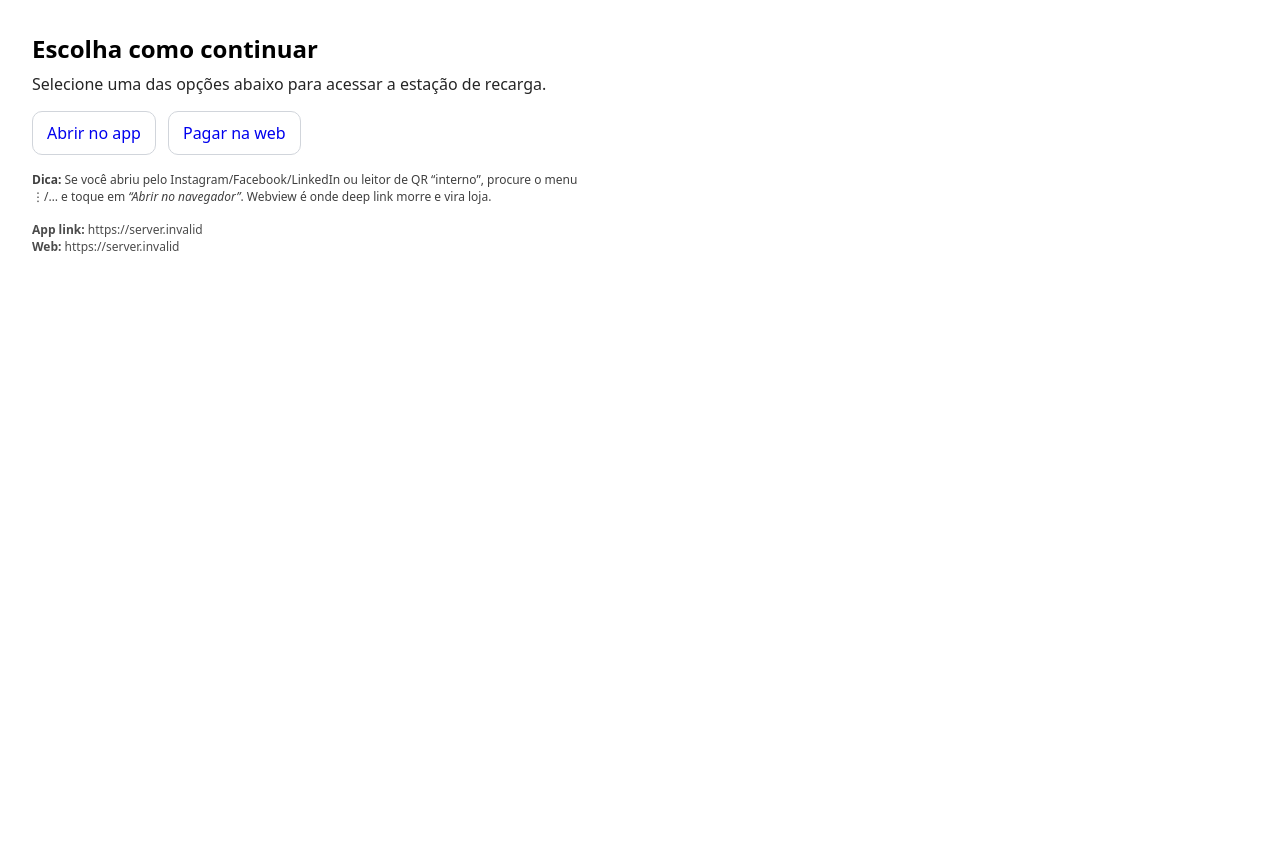
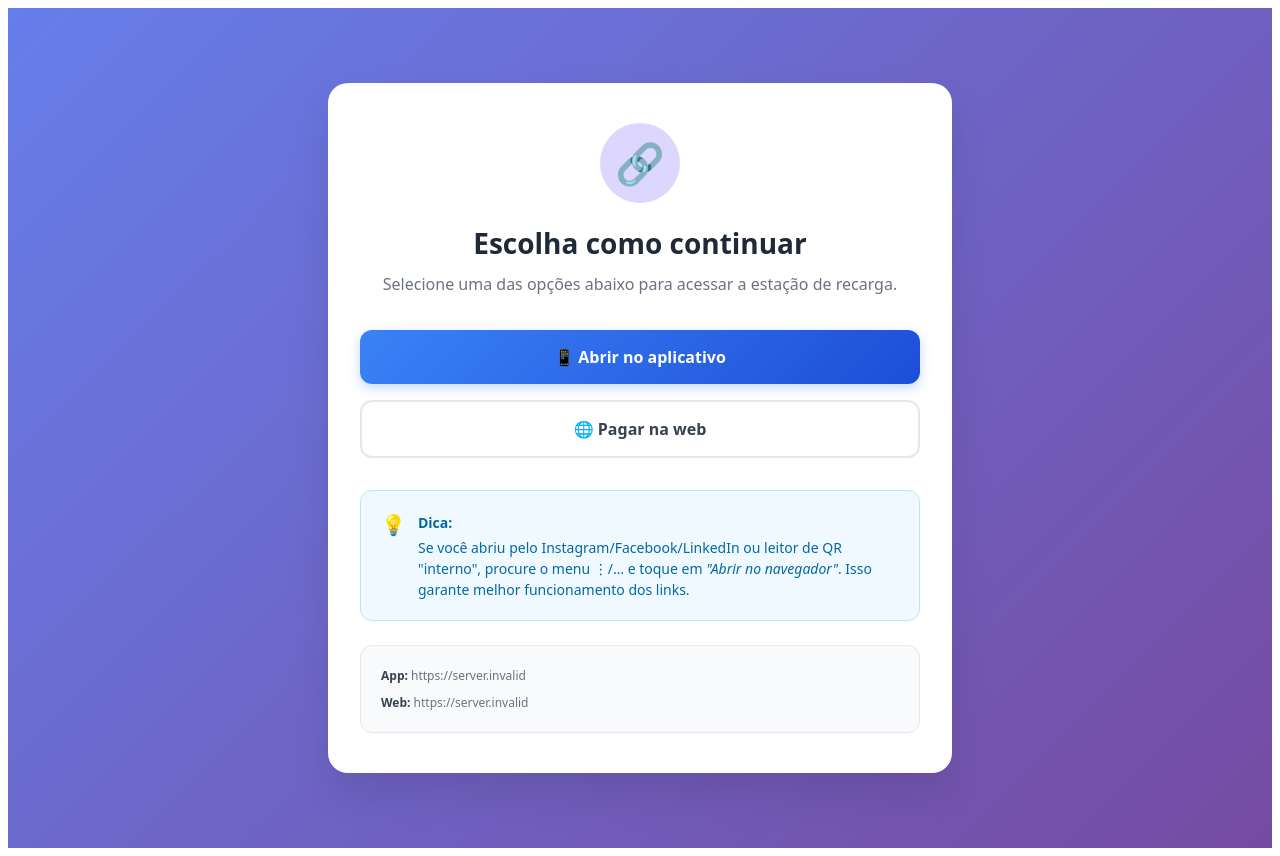
Before and after one commit to DhioneCastilhoBarbosa/qr-redirect, a React (Vite) app: page /r/1/1 in a window 1280 px wide. Before the commit the page ends 800 px from the top, so only its background shows below. Built offline with nearby package versions, Linux system fonts and the light colour scheme; no server answers.

Commit message:
alterando o layout da pagina

```diff
--- a/src/pages/RedirectPage.tsx
+++ b/src/pages/RedirectPage.tsx
@@ -4,12 +4,6 @@ import { useParams, useSearchParams } from "react-router-dom";
 function fillTemplate(tpl: string, vars: Record<string, string>) {
   return tpl.replace(/\{(\w+)\}/g, (_, key) => vars[key] ?? "");
 }
-
-/*function isInAppBrowser() {
-  const ua = navigator.userAgent || "";
-  // Heurística: Instagram/Facebook/LinkedIn e afins (webviews comuns)
-  return /(Instagram|FBAN|FBAV|FB_IAB|Line|LinkedInApp)/i.test(ua);
-}*/
 
 type Status = "idle" | "invalid" | "trying";
 
@@ -46,94 +40,271 @@ export default function RedirectPage() {
 
   if (!stationId || !chargerBoxId) {
     return (
-      <div style={{ padding: 24, fontFamily: "system-ui" }}>
-        <h2>Link inválido</h2>
-        <p>Faltou stationId ou chargerBoxId.</p>
-        <p>
-          Exemplo: <code>/r/956/SEU-UUID</code> ou{" "}
-          <code>/q?stationId=956&amp;chargerBoxId=SEU-UUID</code>
-        </p>
+      <div style={{
+        minHeight: "100vh",
+        display: "flex",
+        alignItems: "center",
+        justifyContent: "center",
+        background: "linear-gradient(135deg, #667eea 0%, #764ba2 100%)",
+        fontFamily: "system-ui, -apple-system, sans-serif",
+        margin: 0,
+        padding: "20px"
+      }}>
+        <div style={{
+          background: "white",
+          borderRadius: "20px",
+          padding: "40px 32px",
+          maxWidth: "500px",
+          width: "100%",
+          boxShadow: "0 20px 40px rgba(0,0,0,0.1)",
+          textAlign: "center"
+        }}>
+          <div style={{
+            width: "80px",
+            height: "80px",
+            borderRadius: "50%",
+            background: "#fee2e2",
+            display: "flex",
+            alignItems: "center",
+            justifyContent: "center",
+            margin: "0 auto 24px",
+            fontSize: "40px"
+          }}>
+            ⚠️
+          </div>
+
+          <h2 style={{
+            color: "#1f2937",
+            fontSize: "28px",
+            fontWeight: "700",
+            margin: "0 0 16px",
+            lineHeight: "1.2"
+          }}>
+            Link Inválido
+          </h2>
+
+          <p style={{
+            color: "#6b7280",
+            fontSize: "16px",
+            margin: "0 0 28px",
+            lineHeight: "1.6"
+          }}>
+            Parece que alguns parâmetros necessários estão faltando no seu link. Verifique se você copiou o link completo.
+          </p>
+
+          <div style={{
+            background: "#f9fafb",
+            borderRadius: "12px",
+            padding: "20px",
+            border: "1px solid #e5e7eb"
+          }}>
+            <h3 style={{
+              color: "#374151",
+              fontSize: "16px",
+              fontWeight: "600",
+              margin: "0 0 12px"
+            }}>
+              Formato esperado:
+            </h3>
+            <div style={{ fontSize: "14px", color: "#6b7280" }}>
+              <div style={{
+                background: "#fff",
+                padding: "10px",
+                borderRadius: "8px",
+                margin: "8px 0",
+                border: "1px solid #e5e7eb",
+                fontFamily: "monospace",
+                fontSize: "13px"
+              }}>
+                /r/956/SEU-UUID
+              </div>
+              <div style={{ margin: "8px 0", color: "#9ca3af" }}>ou</div>
+              <div style={{
+                background: "#fff",
+                padding: "10px",
+                borderRadius: "8px",
+                margin: "8px 0",
+                border: "1px solid #e5e7eb",
+                fontFamily: "monospace",
+                fontSize: "13px"
+              }}>
+                /?stationId=956&chargerBoxId=SEU-UUID
+              </div>
+            </div>
+          </div>
+
+          <div style={{
+            marginTop: "24px",
+            padding: "16px",
+            background: "#eff6ff",
+            borderRadius: "12px",
+            border: "1px solid #dbeafe"
+          }}>
+            <p style={{
+              color: "#1e40af",
+              fontSize: "14px",
+              margin: 0,
+              fontWeight: "500"
+            }}>
+              💡 Entre em contato com quem compartilhou este link para obter a URL correta.
+            </p>
+          </div>
+        </div>
       </div>
     );
   }
 
-  /*const openInNewTab = (url: string) => {
-    setStatus("trying");
-    // Alguns webviews respeitam melhor abrir fora/aba nova
-    window.open(url, "_blank", "noopener,noreferrer");
-  };*/
+  return (
+    <div style={{
+      minHeight: "100vh",
+      display: "flex",
+      alignItems: "center",
+      justifyContent: "center",
+      background: "linear-gradient(135deg, #667eea 0%, #764ba2 100%)",
+      fontFamily: "system-ui, -apple-system, sans-serif",
+      margin: 0,
+      padding: "20px"
+    }}>
+      <div style={{
+        background: "white",
+        borderRadius: "20px",
+        padding: "40px 32px",
+        maxWidth: "560px",
+        width: "100%",
+        boxShadow: "0 20px 40px rgba(0,0,0,0.1)"
+      }}>
+        <div style={{
+          textAlign: "center",
+          marginBottom: "32px"
+        }}>
+          <div style={{
+            width: "80px",
+            height: "80px",
+            borderRadius: "50%",
+            background: "#ddd6fe",
+            display: "flex",
+            alignItems: "center",
+            justifyContent: "center",
+            margin: "0 auto 24px",
+            fontSize: "40px"
+          }}>
+            🔗
+          </div>
 
-  //const looksLikeWebView = isInAppBrowser();
+          <h2 style={{
+            color: "#1f2937",
+            fontSize: "28px",
+            fontWeight: "700",
+            margin: "0 0 12px",
+            lineHeight: "1.2"
+          }}>
+            Escolha como continuar
+          </h2>
 
-  return (
-    <div style={{ padding: 24, fontFamily: "system-ui", maxWidth: 560 }}>
-      <h2 style={{ margin: "0 0 8px" }}>Escolha como continuar</h2>
+          <p style={{
+            color: "#6b7280",
+            fontSize: "16px",
+            margin: 0,
+            lineHeight: "1.6"
+          }}>
+            {status === "trying"
+              ? "Abrindo..."
+              : "Selecione uma das opções abaixo para acessar a estação de recarga."}
+          </p>
+        </div>
 
-      <p style={{ margin: "0 0 16px", opacity: 0.85 }}>
-        {status === "trying"
-          ? "Abrindo…"
-          : "Selecione uma das opções abaixo para acessar a estação de recarga."}
-      </p>
+        <div style={{
+          display: "flex",
+          gap: "16px",
+          flexDirection: "column",
+          marginBottom: "32px"
+        }}>
+          <a
+            href={appUrl}
+            onClick={() => setStatus("trying")}
+            style={{
+              display: "flex",
+              alignItems: "center",
+              justifyContent: "center",
+              padding: "16px 24px",
+              borderRadius: "12px",
+              background: "linear-gradient(135deg, #3b82f6, #1d4ed8)",
+              color: "white",
+              textDecoration: "none",
+              fontWeight: "600",
+              fontSize: "16px",
+              transition: "all 0.2s ease",
+              border: "none",
+              boxShadow: "0 4px 12px rgba(59, 130, 246, 0.3)"
+            }}
+          >
+            📱 Abrir no aplicativo
+          </a>
 
-      <div style={{ display: "flex", gap: 12, flexWrap: "wrap" }}>
-        {/* Melhor tentativa: navegação top-level via <a> (não JS) */}
-        <a
-          href={appUrl}
-          onClick={() => setStatus("trying")}
-          style={{
-            display: "inline-block",
-            padding: "10px 14px",
-            borderRadius: 10,
-            border: "1px solid #d1d5db",
-            textDecoration: "none",
-          }}
-        >
-          Abrir no app
-        </a>
+          <a
+            href={webUrl}
+            style={{
+              display: "flex",
+              alignItems: "center",
+              justifyContent: "center",
+              padding: "16px 24px",
+              borderRadius: "12px",
+              background: "white",
+              color: "#374151",
+              textDecoration: "none",
+              fontWeight: "600",
+              fontSize: "16px",
+              border: "2px solid #e5e7eb",
+              transition: "all 0.2s ease"
+            }}
+          >
+            🌐 Pagar na web
+          </a>
+        </div>
 
-        {/* Tentativa alternativa: nova aba (às vezes tira do webview) */}
-        {/*<button
-          type="button"
-          onClick={() => openInNewTab(appUrl)}
-          style={{
-            padding: "10px 14px",
-            borderRadius: 10,
-            border: "1px solid #d1d5db",
-            background: "white",
-            cursor: "pointer",
-          }}
-        >
-          Abrir no app (nova aba)
-        </button>*/}
+        <div style={{
+          background: "#f0f9ff",
+          borderRadius: "12px",
+          padding: "20px",
+          border: "1px solid #bae6fd",
+          marginBottom: "24px"
+        }}>
+          <div style={{
+            display: "flex",
+            alignItems: "flex-start",
+            gap: "12px"
+          }}>
+            <span style={{ fontSize: "20px" }}>💡</span>
+            <div>
+              <strong style={{ color: "#0369a1", fontSize: "14px" }}>Dica:</strong>
+              <p style={{
+                color: "#0369a1",
+                fontSize: "14px",
+                margin: "4px 0 0",
+                lineHeight: "1.5"
+              }}>
+                Se você abriu pelo Instagram/Facebook/LinkedIn ou leitor de QR "interno",
+                procure o menu ⋮/… e toque em <em>"Abrir no navegador"</em>.
+                Isso garante melhor funcionamento dos links.
+              </p>
+            </div>
+          </div>
+        </div>
 
-        <a
-          href={webUrl}
-          style={{
-            display: "inline-block",
-            padding: "10px 14px",
-            borderRadius: 10,
-            border: "1px solid #d1d5db",
-            textDecoration: "none",
-          }}
-        >
-          Pagar na web
-        </a>
-      </div>
-
-      {/* Dica prática: "Abrir no navegador" */}
-      <div style={{ marginTop: 16, fontSize: 12, opacity: 0.75 }}>
-        <strong>Dica:</strong> Se você abriu pelo Instagram/Facebook/LinkedIn ou
-        leitor de QR “interno”, procure o menu ⋮/… e toque em{" "}
-        <em>“Abrir no navegador”</em>. Webview é onde deep link morre e vira
-        loja.
-      </div>
-
-      <div style={{ marginTop: 16, fontSize: 12, opacity: 0.7 }}>
-        <div>
-          <strong>App link:</strong> {appUrl}
-        </div>
-        <div>
-          <strong>Web:</strong> {webUrl}
+        <div style={{
+          background: "#f9fafb",
+          borderRadius: "12px",
+          padding: "20px",
+          border: "1px solid #e5e7eb"
+        }}>
+          <div style={{ fontSize: "12px", color: "#6b7280", lineHeight: "1.6" }}>
+            <div style={{ marginBottom: "8px" }}>
+              <strong style={{ color: "#374151" }}>App:</strong> {appUrl}
+            </div>
+            <div>
+              <strong style={{ color: "#374151" }}>Web:</strong> {webUrl}
+            </div>
+          </div>
         </div>
       </div>
     </div>
```
